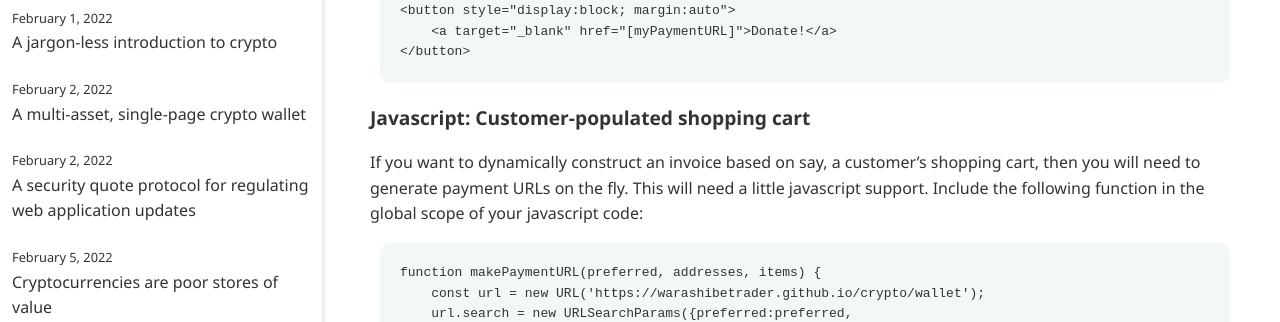
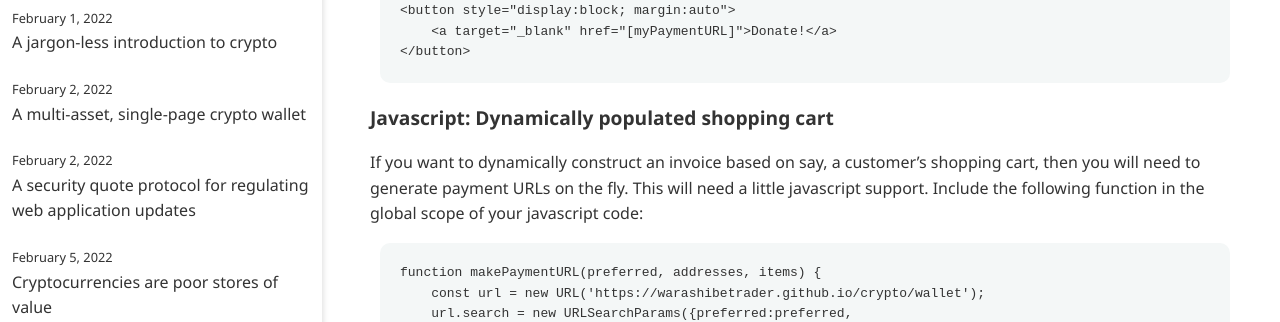
Before and after one commit to warashibetrader/warashibetrader.github.io, a Jekyll site: the page built from _posts/2022-02-17-invoices.md, in a window 1280 px wide and 900 px high, scrolled down 372 px. Shown: the part 156-478 px from the top of the window. Built offline with Jekyll 4.4.1, drawn with Linux system fonts in a browser that asks for light colours.

Commit message:
Update 2022-02-17-invoices.md

```diff
--- a/_posts/2022-02-17-invoices.md
+++ b/_posts/2022-02-17-invoices.md
@@ -24,7 +24,7 @@ Here is the HTML code in plaintext:
     </button>
 
 
-### Javascript: Customer-populated shopping cart
+### Javascript: Dynamically populated shopping cart
 
 If you want to dynamically construct an invoice based on say, a customer's shopping cart, then you will need to generate payment URLs on the fly. This will need a little javascript support. Include the following function in the global scope of your javascript code:
 
```
